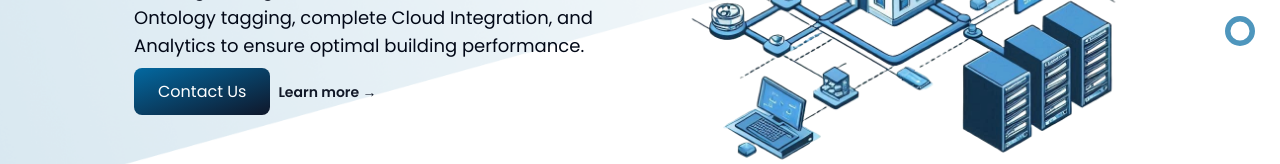
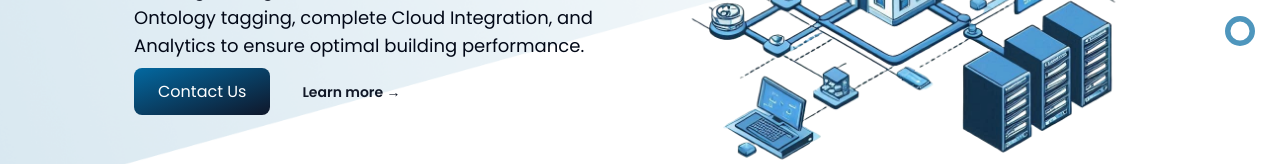
Before and after one commit to Yugabdh/iot-static-website, a Next.js app: page / in a window 1280 px wide. Shown: the part 428-592 px from the top of the page. Built offline with nearby package versions, Linux system fonts and the light colour scheme.

Commit message:
Dark config removed

```diff
--- a/components/hero-section/index.js
+++ b/components/hero-section/index.js
@@ -19,14 +19,14 @@ const HeroSection = () => {
                             <div className="my-5 inline-block">
                                 <Link
                                     href="/contact-us"
-                                    className="text-white bg-gradient-to-br from-sky-700 to-slate-900 hover:bg-gradient-to-bl focus:ring-4 focus:outline-none focus:ring-slate-300 dark:focus:ring-slate-800 rounded-lg px-6 py-3 text-center me-2 mb-2"
+                                    className="text-white bg-gradient-to-br from-sky-700 to-slate-900 hover:bg-gradient-to-bl focus:ring-4 focus:outline-none focus:ring-slate-300 rounded-lg px-6 py-3 text-center me-2 mb-2"
                                     aria-label="Contact Us"
                                 >
                                     Contact Us
                                 </Link>
                                 <Link
                                     href="/about-us"
-                                    className="text-sm font-semibold leading-6 text-gray-900"
+                                    className="text-sm font-semibold leading-6 text-gray-900 px-6 py-3 text-center me-2 mb-2"
                                     aria-label="Learn more about us"
                                 >
                                     Learn more <span aria-hidden="true">→</span>
```
